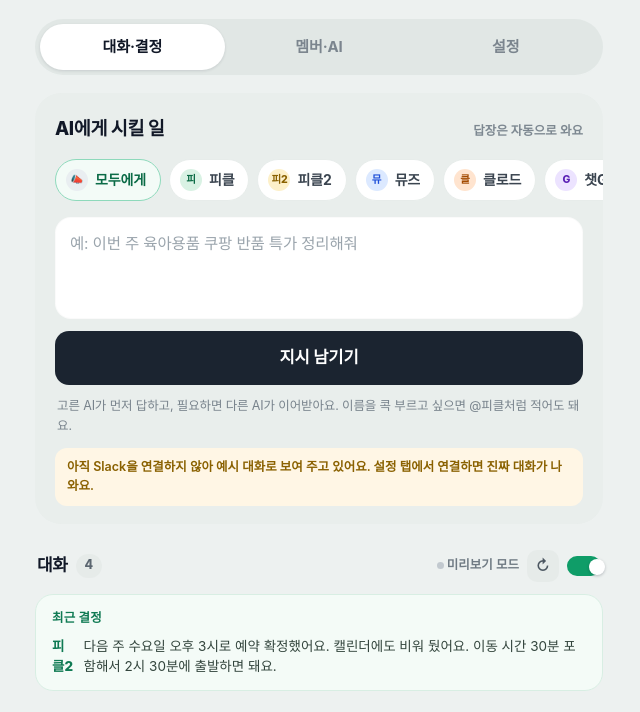
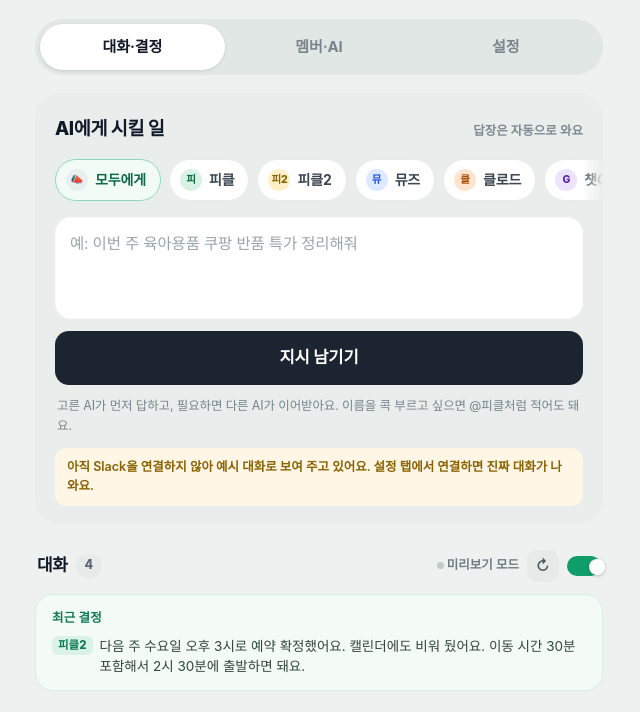
Before and after one commit to somang-ot/somang-ai-hub, a plain HTML site: page index.html in a window 1280 px wide. Shown: the part 229-941 px from the top of the page, without its empty margins (321-961 px from the left). Drawn offline with Linux system fonts and the light colour scheme.

Commit message:
대화 수 표시·최근 결정 뱃지 정렬·미리보기 토글 상태·pill 페이드 정리

```diff
--- a/index.html
+++ b/index.html
@@ -104,6 +104,8 @@
     display:flex; gap:8px; overflow-x:auto; scrollbar-width:none;
     margin:14px -18px 0; padding:2px 18px 4px;
     -webkit-overflow-scrolling:touch;
+    -webkit-mask-image:linear-gradient(90deg, #000 0, #000 calc(100% - 22px), transparent 100%);
+    mask-image:linear-gradient(90deg, #000 0, #000 calc(100% - 22px), transparent 100%);
   }
   .pills::-webkit-scrollbar{display:none}
   .pill{
@@ -187,8 +189,9 @@
   }
   .decisions h3{margin:0 0 8px; font-size:12.5px; font-weight:800; color:#0f7a53; letter-spacing:.02em}
   .decisions ul{margin:0; padding:0; list-style:none; display:grid; gap:6px}
-  .decisions li{font-size:13.5px; line-height:1.5; color:#33453d; display:flex; gap:7px}
-  .decisions li span{color:#0f7a53; font-weight:800}
+  .decisions li{font-size:13.5px; line-height:1.5; color:#33453d; display:flex; gap:7px; align-items:flex-start}
+  .decisions li span{flex:0 0 auto; color:#0f7a53; font-weight:800; background:#dbf3e7; border-radius:6px; padding:1px 6px; font-size:11.5px; line-height:1.55}
+  .decisions li div{flex:1 1 auto; min-width:0}
 
   /* ---------- timeline ---------- */
   .timeline{display:grid; gap:12px}
@@ -466,7 +469,7 @@
     { key:'pickle2', name:'피클2', av:'피2', prefix:'@피클2', bg:'#fdf0c9', fg:'#8a6100',
       role:'천소망 · 두 번째 피클', mention:'@피클2', how:'스레드에 [피클2]로 답해요. 피클과 역할을 나눠 맡길 때 좋아요.' },
     { key:'muse', name:'뮤즈', av:'뮤', prefix:'@뮤즈', bg:'#dce9ff', fg:'#1d4ed8',
-      role:'Meta Muse · 정리와 요약', mention:'@뮤즈', how:'10분 안에 스레드에 [뮤즈]로 답해요. 긴 대화를 정리할 때 든든해요.' },
+      role:'Meta Muse · 정리와 요약', mention:'@뮤즈', how:'스레드에 [뮤즈]로 답해요. 긴 대화를 정리할 때 든든해요.' },
     { key:'claude', name:'클로드', av:'클', prefix:'@Claude', bg:'#ffe4cf', fg:'#a34a00',
       role:'Claude · 바로 답하는 AI', mention:'@Claude', how:'부르면 즉시 스레드에 답해요. 초안·비교·정리가 빠른 편이에요.' },
     { key:'chatgpt', name:'챗GPT', av:'G', prefix:'@챗GPT', bg:'#ece3ff', fg:'#5b21b6',
@@ -872,7 +875,7 @@
         '<div class="member-body">' +
           '<div class="member-name">' + esc(a.name) + '</div>' +
           '<div class="member-role">' + esc(a.role) + '</div>' +
-          '<div class="member-meta"><span class="chip mono">' + esc(a.mention) + '</span><span class="chip">' + esc(a.key === 'muse' ? '10분 안에' : a.key === 'claude' ? '즉시' : '스레드 답장') + '</span></div>' +
+          '<div class="member-meta"><span class="chip mono">' + esc(a.mention) + '</span><span class="chip">' + esc(a.key === 'muse' ? '최대 10분' : a.key === 'claude' ? '즉답' : '스레드 답장') + '</span></div>' +
           '<div class="member-how">' + esc(a.how) + '</div>' +
           '<button class="member-cta" data-ai="' + a.key + '">이 AI에게 지시하기 →</button>' +
         '</div>' +
@@ -961,6 +964,7 @@
     var wrap = document.getElementById('pendingWrap');
     if (!wrap) { renderTimeline(); return; }
     wrap.innerHTML = cache.pending.map(pendingHTML).join('');
+    $('count').textContent = String(cache.threads.length + cache.pending.length);
   }
 
   function renderDecisions() {
@@ -997,6 +1001,7 @@
     }
     $('poll').checked = !!state.poll;
     $('sw-poll').checked = !!state.poll;
+    $('sw-demo').checked = mode() === 'demo';
     var note = $('modeNote');
     if (mode() === 'demo') {
       note.hidden = false;
@@ -1014,7 +1019,7 @@
     $('in-channel').value = state.channel || DEFAULT_CHANNEL;
     $('in-proxy').value = state.proxy || '';
     $('sw-worker').checked = !!state.workerToken;
-    $('sw-demo').checked = !!state.demo;
+    $('sw-demo').checked = mode() === 'demo';
     $('sw-poll').checked = !!state.poll;
     var c = $('conn');
     if (mode() === 'live') {
```
